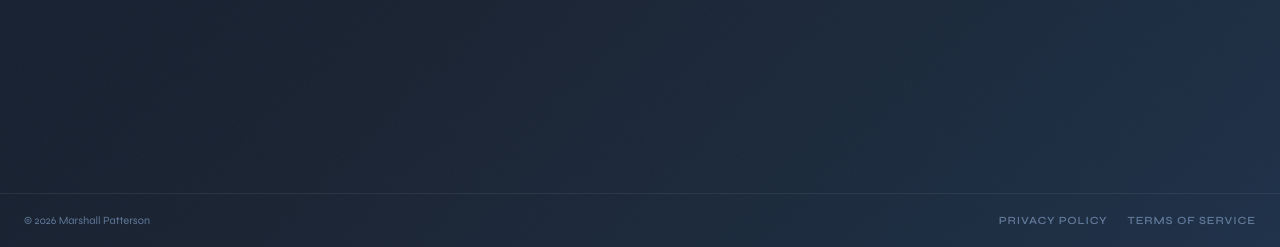
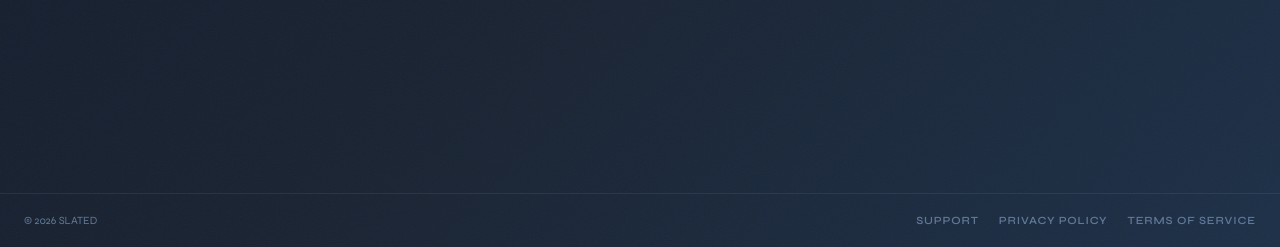
Before and after one commit to Voyde711/slatedapp.github.io, a plain HTML site: page index.html in a window 1280 px wide. Shown: the part 553-800 px from the top of the page. Drawn offline with Linux system fonts and the light colour scheme; a web font is replaced by a local one.

Commit message:
Footer: update copyright to SLATED, add support email link

```diff
--- a/index.html
+++ b/index.html
@@ -188,8 +188,9 @@
   </div>
 </main>
 <footer>
-  <span class="copyright">© 2026 Marshall Patterson</span>
+  <span class="copyright">© 2026 SLATED</span>
   <div class="footer-links">
+    <a href="mailto:slatedapp@gmail.com">Support</a>
     <a href="/privacy">Privacy Policy</a>
     <a href="/terms">Terms of Service</a>
   </div>
```
Also changed, not shown: privacy.html (+2 -1 lines), terms.html (+2 -1 lines).
